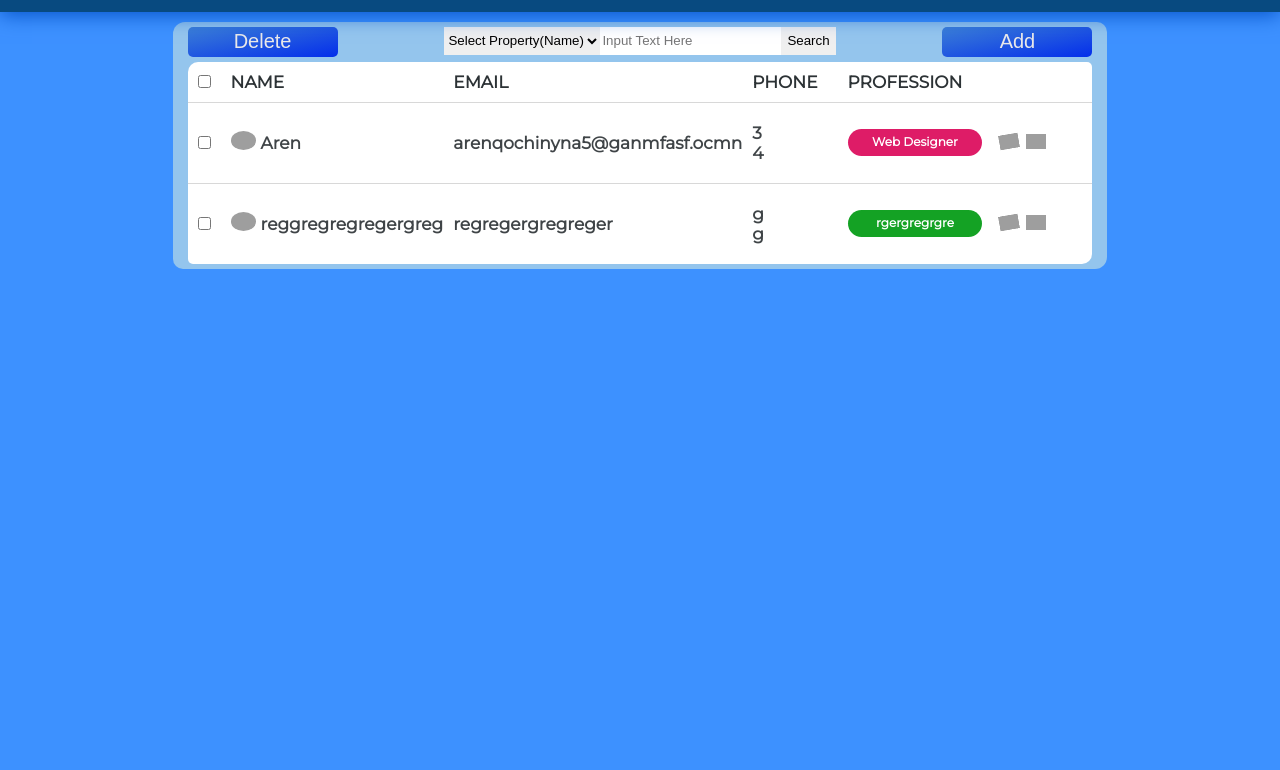
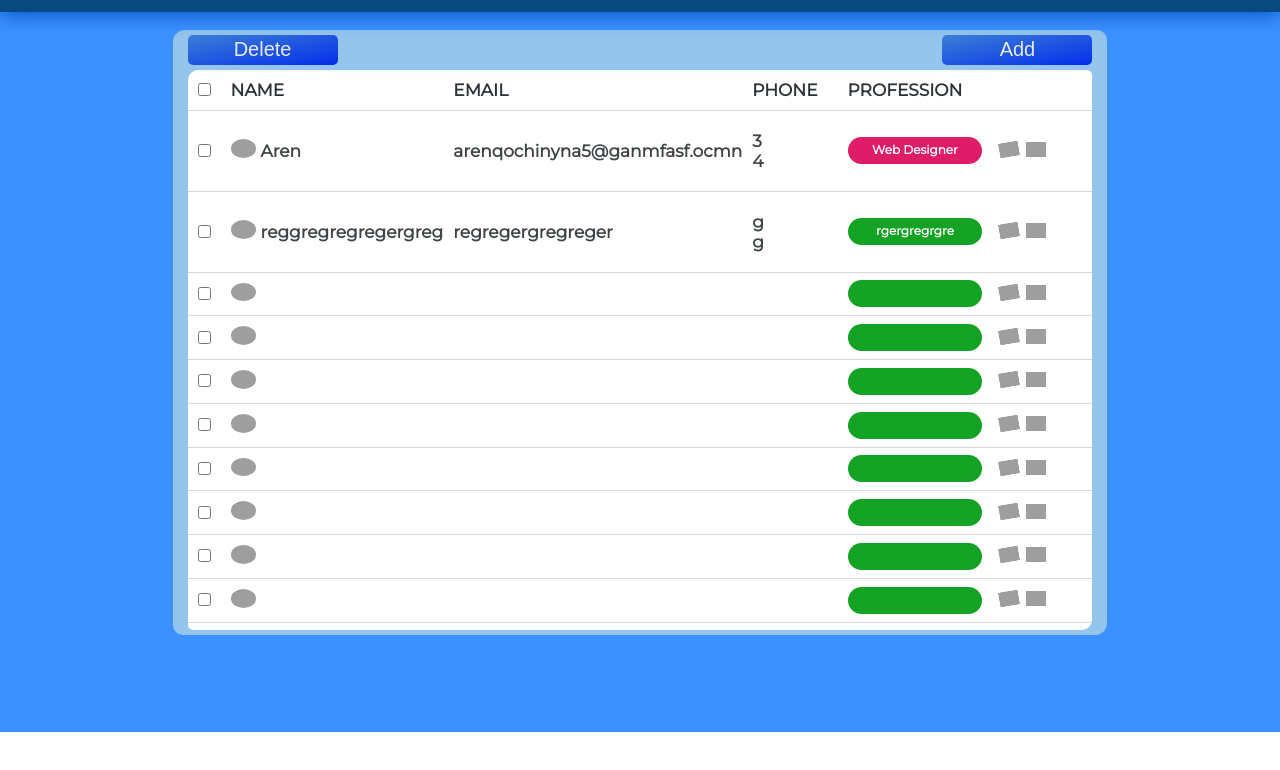
Before and after one commit to qochinyan/contact-manager, a React app in the folder contact-maneger/: page / in a window 1280 px wide. Shown: the part 68-838 px from the top of the page. After the commit the page ends 800 px from the top, so only its background shows below. Built offline with nearby package versions, Linux system fonts and the light colour scheme; data requests are answered from the project's data file; grey boxes are pictures that could not be loaded.

Commit message:
settings global/local datas

```diff
--- a/contact-maneger/data/data.json
+++ b/contact-maneger/data/data.json
@@ -15,6 +15,94 @@
       "phone": "gg",
       "avatar": "https://e7.pngegg.com/pngimages/36/880/png-clipart-avatar-series-wykop-pl-designer-graphic-artist-designer-face-cartoon.png",
       "profession": "rgergregrgre"
+    },
+    {
+      "id": 11,
+      "name": "",
+      "email": "",
+      "phone": "",
+      "avatar": "https://e7.pngegg.com/pngimages/36/880/png-clipart-avatar-series-wykop-pl-designer-graphic-artist-designer-face-cartoon.png",
+      "profession": ""
+    },
+    {
+      "id": 12,
+      "name": "",
+      "email": "",
+      "phone": "",
+      "avatar": "https://e7.pngegg.com/pngimages/36/880/png-clipart-avatar-series-wykop-pl-designer-graphic-artist-designer-face-cartoon.png",
+      "profession": ""
+    },
+    {
+      "id": 13,
+      "name": "",
+      "email": "",
+      "phone": "",
+      "avatar": "https://e7.pngegg.com/pngimages/36/880/png-clipart-avatar-series-wykop-pl-designer-graphic-artist-designer-face-cartoon.png",
+      "profession": ""
+    },
+    {
+      "id": 14,
+      "name": "",
+      "email": "",
+      "phone": "",
+      "avatar": "https://e7.pngegg.com/pngimages/36/880/png-clipart-avatar-series-wykop-pl-designer-graphic-artist-designer-face-cartoon.png",
+      "profession": ""
+    },
+    {
+      "id": 15,
+      "name": "",
+      "email": "",
+      "phone": "",
+      "avatar": "https://e7.pngegg.com/pngimages/36/880/png-clipart-avatar-series-wykop-pl-designer-graphic-artist-designer-face-cartoon.png",
+      "profession": ""
+    },
+    {
+      "id": 16,
+      "name": "",
+      "email": "",
+      "phone": "",
+      "avatar": "https://e7.pngegg.com/pngimages/36/880/png-clipart-avatar-series-wykop-pl-designer-graphic-artist-designer-face-cartoon.png",
+      "profession": ""
+    },
+    {
+      "id": 17,
+      "name": "",
+      "email": "",
+      "phone": "",
+      "avatar": "https://e7.pngegg.com/pngimages/36/880/png-clipart-avatar-series-wykop-pl-designer-graphic-artist-designer-face-cartoon.png",
+      "profession": ""
+    },
+    {
+      "id": 18,
+      "name": "",
+      "email": "",
+      "phone": "",
+      "avatar": "https://e7.pngegg.com/pngimages/36/880/png-clipart-avatar-series-wykop-pl-designer-graphic-artist-designer-face-cartoon.png",
+      "profession": ""
+    },
+    {
+      "id": 19,
+      "name": "",
+      "email": "",
+      "phone": "",
+      "avatar": "https://e7.pngegg.com/pngimages/36/880/png-clipart-avatar-series-wykop-pl-designer-graphic-artist-designer-face-cartoon.png",
+      "profession": ""
+    },
+    {
+      "id": 20,
+      "name": "",
+      "email": "",
+      "phone": "",
+      "avatar": "https://e7.pngegg.com/pngimages/36/880/png-clipart-avatar-series-wykop-pl-designer-graphic-artist-designer-face-cartoon.png",
+      "profession": ""
+    },
+    {
+      "id": 21,
+      "name": "",
+      "email": "",
+      "phone": "",
+      "avatar": "https://e7.pngegg.com/pngimages/36/880/png-clipart-avatar-series-wykop-pl-designer-graphic-artist-designer-face-cartoon.png",
+      "profession": ""
     }
   ]
 }
--- a/contact-maneger/src/App/App.js
+++ b/contact-maneger/src/App/App.js
@@ -12,8 +12,6 @@ import { useState } from "react";
 import { AppProvider } from "../Context/Context";
 
 function App() {
-  ///settings
-  const [cardView, setCardView] = useState(false);
   return (
     <AppProvider>
       <BrowserRouter>
@@ -22,7 +20,7 @@ function App() {
         <Routes>
           <Route
             path="/"
-            element={<Home cardView={cardView} />}
+            element={<Home/>}
           />
           <Route path="/about" element={<About />} />
           <Route
--- a/contact-maneger/src/Context/Context.jsx
+++ b/contact-maneger/src/Context/Context.jsx
@@ -5,7 +5,7 @@ import {
   RESET_TO_DEFAULT,
   SET_SEARCH_ON,
   SET_SEARCH_OFF,
-  HANDLE_SAVE
+  HANDLE_SAVE,
 } from "./Actions/types";
 
 const AppContext = createContext(null);
@@ -14,7 +14,7 @@ const AppDispatchContext = createContext(null);
 const initialSettings = {
   inlineEdit: false,
   cardView: false,
-  search:false
+  search: false,
 };
 
 export const AppProvider = ({ children }) => {
@@ -31,33 +31,23 @@ export const AppProvider = ({ children }) => {
 function appReducer(settings, action) {
   switch (action.type) {
     //action.payload
-    case SET_INLINE_EDIT:
-      return {
-        ...settings,
-        inlineEdit: true,
-      };
-    case SET_MODAL_EDIT:
-      return {
-        ...settings,
-        inlineEdit: false
-      };
-
     case RESET_TO_DEFAULT:
       return {
         ...initialSettings,
       };
-    case SET_SEARCH_ON:
-      return {};
-    case SET_SEARCH_OFF:
-      return {};
+    // case HANDLE_CANCEL:
+    //   return{
+    //     ...settings
+    //   };    default is replcaing its
     case HANDLE_SAVE:
-      const obj = {...action.payload.settings}
-          return{
-            obj
-          };
+      const obj = { ...action.payload};
+      console.log(obj);
+      return {
+        ...obj,
+      };
     default:
       return {
-        ...settings
+        ...settings,
       };
   }
 }
--- a/contact-maneger/src/Home/List/List.css
+++ b/contact-maneger/src/Home/List/List.css
@@ -1,10 +1,9 @@
 .container {
   width: 100vw;
-  padding: 7vw 0 0 0 ;
   display: flex;
   min-height: 100vh;
   justify-content: center;
-  align-items: start;
+  align-items: center;
   background-color: rgb(61, 145, 255);
 }
 .box {
@@ -12,6 +11,8 @@
   padding: 5px 15px;
   border-radius: 12px 10px;
   font-size: 17px;
+
+
 }
 .flexName {
   display: flex;
@@ -23,6 +24,8 @@
 }
 .list {
   font-weight: 600;
+  max-height: 70vh;
+  overflow-y: scroll;
   background-color: #fff;
   border-radius: 10px 5px 10px 5px;
 }
--- a/contact-maneger/src/Home/List/List.jsx
+++ b/contact-maneger/src/Home/List/List.jsx
@@ -2,9 +2,7 @@ import { useState } from "react";
 import InlineChange from "../InlineChange/inlineChange";
 import "./List.css";
 import Card from "../Card/Card";
-
 const List = ({
-  cardView,
   inlineEdit,
   checkeds,
   handleDelete,
@@ -24,6 +22,8 @@ const List = ({
   setModal,
   currentItem,
   setCurrentItem,
+  search,
+  cardView,
 }) => {
   const handleEditItem = (el) => {
     setModal({
@@ -44,9 +44,9 @@ const List = ({
     });
     setModal({ isOpen: true, mode: "add" });
   };
-  const handleSelect = (evt)=>{
-    console.log(evt.target.value)
-  }
+  const handleSelect = (evt) => {
+    console.log(evt.target.value);
+  };
   return (
     <div className="container">
       <div className="box">
@@ -54,17 +54,28 @@ const List = ({
           <button onClick={handleDelete} className="delSelBut">
             Delete
           </button>
-          <div className="selectSearch">
-            <select onChange={handleSelect} className="propSelect" name="" id="">
+          {search ? <div className="selectSearch">
+            <select
+              onChange={handleSelect}
+              className="propSelect"
+              name=""
+              id=""
+            >
               <option value="name">Select Property(Name)</option>
-              <option value="name" >Name</option>
-              <option value="phone" >Phone</option>
-              <option value="email" >Email</option>
-              <option value="profession" >Profession</option>
+              <option value="name">Name</option>
+              <option value="phone">Phone</option>
+              <option value="email">Email</option>
+              <option value="profession">Profession</option>
             </select>
-            <input type="text" className="searchInput" autofocus  placeholder="Input Text Here"/>
-            <button className="searchBut" >Search</button>
-          </div>
+            <input
+              type="text"
+              className="searchInput"
+              autofocus
+              placeholder="Input Text Here"
+            />
+            <button className="searchBut">Search</button>
+          </div> : ""}
+
           <button onClick={handleAdd} className="addBut">
             Add
           </button>
@@ -104,7 +115,9 @@ const List = ({
                   ) : !allChecked ? (
                     <tr
                       key={i}
-                    className={`itemTr ${checkeds[el.id] ? "checkedTr" : ""} `}
+                      className={`itemTr ${
+                        checkeds[el.id] ? "checkedTr" : ""
+                      } `}
                     >
                       <td className="nameTd">
                         <div className="flexName">
@@ -178,7 +191,11 @@ const List = ({
                       <td className="nameTd">
                         <div className="flexName">
                           <div className="check">
-                          <input type="checkbox" className="checkbox" checked />
+                            <input
+                              type="checkbox"
+                              className="checkbox"
+                              checked
+                            />
                           </div>
                           <div className="name">
                             <div className="img">
@@ -242,8 +259,14 @@ const List = ({
             </table>
           ) : (
             <div className="containerCardView">
-            {list.map((el)=><Card setId={setId} setQuestActive={setQuestActive} handleEditItem={handleEditItem} el={el}/>)
-            }
+              {list.map((el) => (
+                <Card
+                  setId={setId}
+                  setQuestActive={setQuestActive}
+                  handleEditItem={handleEditItem}
+                  el={el}
+                />
+              ))}
             </div>
           )}
         </div>
--- a/contact-maneger/src/Home/Main/Home.jsx
+++ b/contact-maneger/src/Home/Main/Home.jsx
@@ -1,13 +1,15 @@
 import { useState, useEffect } from "react";
 import axios from "axios";
+// context
+import { useSettings } from "../../Context/Context";
 
 import "./Home.css";
+// comps
 import List from "../List/List";
 import Quest from "../Quester/Quest";
 import Modal from "../Modal/modal";
-import { useSettings } from "../../Context/Context"
 
-function Home({cardView}) {
+function Home() {
   const [id, setId] = useState(0);
   const [myList, setMyList] = useState([]);
   const [questActive, SetQuestActive] = useState(false);
@@ -17,8 +19,8 @@ function Home({cardView}) {
   const [selectedContacts, setSelectedContacts] = useState({});
   const [allChecked, setAllChecked] = useState(false);
   // context datas
-  const settings = useSettings()
-  const {inlineEdit} = settings
+  const settings = useSettings();
+  const { inlineEdit, cardView, search } = settings;
   //fetches json-server
   const url = "http://localhost:3010/list";
   useEffect(() => {
@@ -110,7 +112,8 @@ function Home({cardView}) {
         list={myList}
       />
       <List
-        cardView={cardView}
+      cardView={cardView}
+        search={search}
         inlineEdit={inlineEdit}
         checkeds={selectedContacts}
         handleDelete={handleDelete}
--- a/contact-maneger/src/Settings/Settings.css
+++ b/contact-maneger/src/Settings/Settings.css
@@ -26,7 +26,7 @@
 }
 .resetBut{
     font-family: "Montserrat",sans-serif;
-    color:rgb(0, 72, 255);
+    color:rgb(0, 110, 255);
     letter-spacing: 1px;
     font-size: 18px;
     font-weight: 700;
--- a/contact-maneger/src/Settings/Settings.jsx
+++ b/contact-maneger/src/Settings/Settings.jsx
@@ -14,27 +14,34 @@ import "./Settings.css";
 const Settings = () => {
   const settings = useSettings();
   const dispatch = useSettingsDispatch();
-  const [nonSavedSettings, setNonSavedSettings] = React.useState({settings});
+  const [nonSavedSettings, setNonSavedSettings] = React.useState(settings);
   const handleInlineRadioChange = () => {
     //payload can be empty
-    setNonSavedSettings({...nonSavedSettings,inlineEdit:true})
+    setNonSavedSettings({ ...nonSavedSettings, inlineEdit: true });
   };
 
   const handleModalRadioChange = () => {
-    setNonSavedSettings({...nonSavedSettings,inlineEdit:false})
+    setNonSavedSettings({ ...nonSavedSettings, inlineEdit: false });
   };
-  const handleCardVeiwChange = () => {};
-  const handleListVeiwChange = () => {};
-  const handleSearchYes = () => {};
+  const handleCardVeiwChange = () => {
+    setNonSavedSettings({ ...nonSavedSettings, cardView: true });
+  };
+  const handleListVeiwChange = () => {
+    setNonSavedSettings({ ...nonSavedSettings, cardView: false });
+  };
+  const handleSearchYes = () => {
+    setNonSavedSettings({ ...nonSavedSettings, search: true });
+  };
 
-  const handleSearchNo = () => {};
+  const handleSearchNo = () => {
+    setNonSavedSettings({ ...nonSavedSettings, search: false });
+  };
 
-  const resetSettings =()=>{
-    dispatch(resetToDefault)
-  }
+  const resetSettings = () => {
+    dispatch(resetToDefault);
+  };
   const handleSaveSettings = () => {
-    console.log("action.payload")
-    dispatch(({ type: "HANDLE_SAVE", payload: {...nonSavedSettings} }));
+    dispatch({ type: "HANDLE_SAVE", payload: { ...nonSavedSettings } });
   };
   return (
     <div className="settings-container">
@@ -70,7 +77,7 @@ const Settings = () => {
                 type="radio"
                 name="view"
                 onChange={handleCardVeiwChange}
-                checked={nonSavedSettings.cardVeiw}
+                checked={nonSavedSettings.cardView}
               />
             </div>
             <div>
@@ -79,7 +86,7 @@ const Settings = () => {
                 type="radio"
                 name="view"
                 onChange={handleListVeiwChange}
-                checked={!nonSavedSettings.cardVeiw}
+                checked={!nonSavedSettings.cardView}
               />
             </div>
           </div>
@@ -105,10 +112,7 @@ const Settings = () => {
             </div>
           </div>
         </div>
-        <button onClick={resetSettings} className="resetBut" >
-          Reset
-        </button>
-        <button className="resetBut cancel">Cancel</button>
+        <button onClick={resetSettings} className="resetBut cancel">Cancel</button>
         <button onClick={handleSaveSettings} className="resetBut save">
           Save
         </button>
```
Lines whose indentation alone changed are shown as unchanged.
